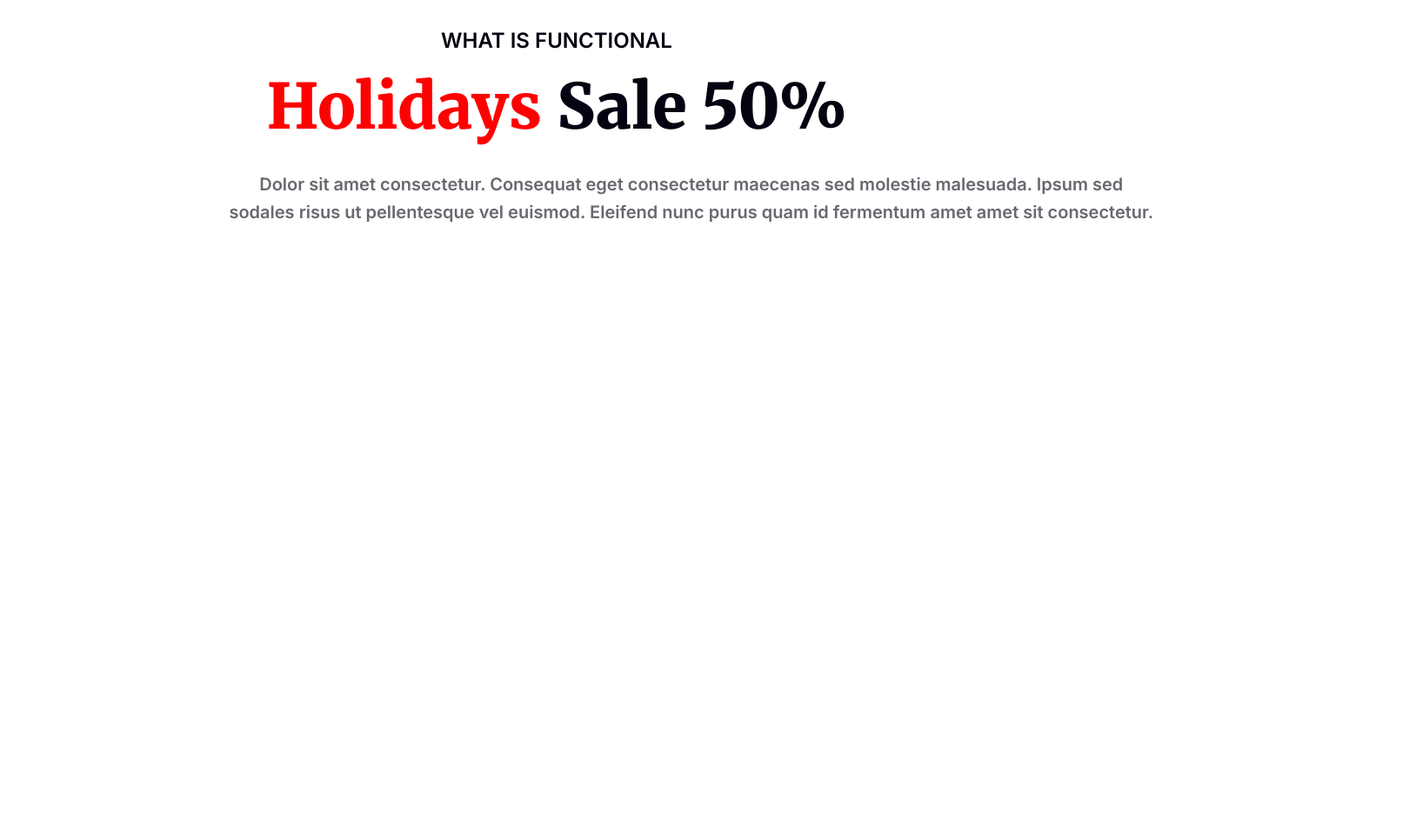
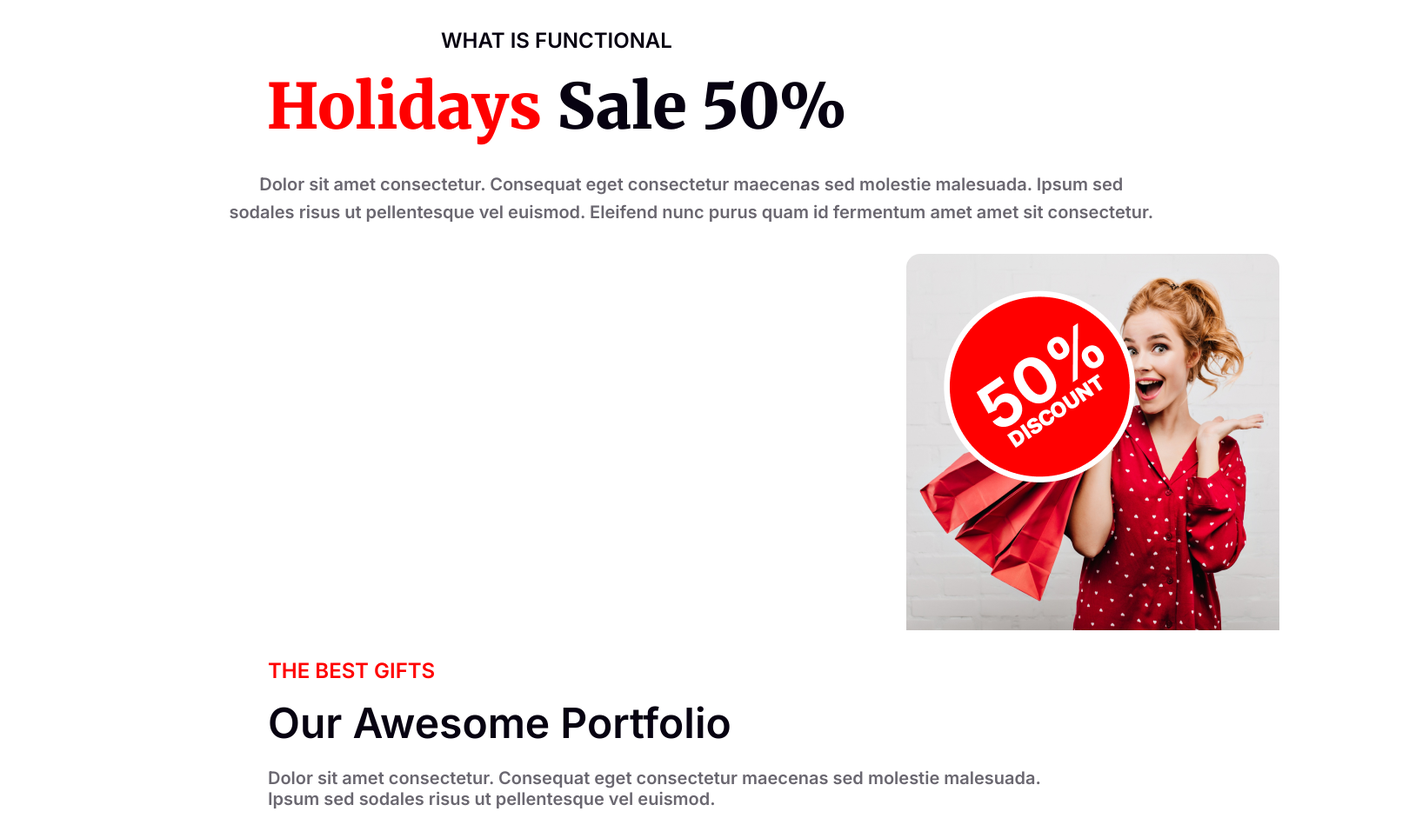
Before and after one commit to shamsuzzamanshams/assingment-1, a plain HTML site: page index.html in a window 1280 px wide. Shown: the part 3796-4760 px from the top of the page at 87% size, 1620 px wide, since content can reach past the window. Before the commit the page ends 4096 px from the top, so only its background shows below. Drawn offline with Linux system fonts and the light colour scheme.

Commit message:
section-7-product-containar

```diff
--- a/index.html
+++ b/index.html
@@ -87,6 +87,26 @@
                 </div>
             </div>
         </section>
+        <section class="section-6">
+            <div class="section-5-img">
+                <img src="image/Group 44.png" alt="">
+            </div>
+        </section>
+        <section class="section-7">
+            <div class="section-7-div">
+                <h4 class="section-7-h4">THE BEST GIFTS</h4>
+                <h3 class="section-7-h3">Our Awesome Portfolio</h3>
+                <p class="section-7-p">Dolor sit amet consectetur. Consequat eget consectetur maecenas sed molestie malesuada. Ipsum sed sodales risus ut pellentesque vel euismod. </p>
+            </div>
+        </section>
+        <section class="section-7-product-containar">
+            <div><img src="image/Rectangle 3.png" alt=""></div>
+            <div><img src="image/Rectangle 4.png" alt=""></div>
+            <div><img src="image/Rectangle 5.png" alt=""></div>
+            <div><img src="image/Rectangle 6.png" alt=""></div>
+            <div><img src="image/Rectangle 7.png" alt=""></div>
+            <div><img src="image/Rectangle 8.png" alt=""></div>
+        </section>
     </main>
 </body>
 </html>
--- a/styles/style.css
+++ b/styles/style.css
@@ -131,7 +131,7 @@ body {
     max-width: 1320px;
     text-align: center;
     padding-top: 100px;
-    background: linear-gradient(180deg, rgba(255, 0, 0, 0.10) 0%, rgba(255, 0, 0, 0.00) 100%);
+    /* background: linear-gradient(180deg, rgba(255, 0, 0, 0.10) 0%, rgba(255, 0, 0, 0.00) 100%); */
 }
 
 .span-p {
@@ -212,9 +212,10 @@ body {
     width: 463px;
     height: 463px;
     border-radius: 50%;
-    border:15px solid #f00;
+    border: 15px solid #f00;
 }
-.section-4-common-div-2-h3{
+
+.section-4-common-div-2-h3 {
     margin-top: 112px;
     /* width: 126px; */
     font-size: 48px;
@@ -222,31 +223,36 @@ body {
     color: #f00;
     margin-bottom: 16px;
 }
-.section-4-common-div-2-p{
+
+.section-4-common-div-2-p {
     margin-top: 0px;
     width: 276px;
-    color:rgba(7, 2, 17, 0.60);
+    color: rgba(7, 2, 17, 0.60);
     font-size: 20px;
     font-weight: 400;
     line-height: 32px;
     margin-bottom: 43px;
 }
-.section-5{
+
+.section-5 {
     text-align: center;
     margin-top: 120px;
     align-items: center;
 }
-.section-5-h4{
+
+.section-5-h4 {
     color: #070211;
     font-size: 24px;
     font-weight: 500;
     margin-bottom: 16px;
     text-transform: uppercase;
 }
-span{
+
+span {
     color: #f00;
 }
-.section-5-h3{
+
+.section-5-h3 {
     margin-top: 0px;
     color: #070211;
     font-size: 72px;
@@ -254,7 +260,8 @@ span{
     font-family: Merriweather;
     margin-bottom: 28px;
 }
-.section-5-div{
+
+.section-5-div {
     height: 96px;
     width: 1068px;
     color: rgba(7, 2, 17, 0.60);
@@ -264,3 +271,47 @@ span{
     line-height: 32px;
     margin-left: 20%;
 }
+.section-6{
+    background: url('../image/Rectangle\ 1.png');
+    background-repeat: no-repeat;
+    position: relative;
+    background-size: cover;
+    width: 429px;
+    height: 433px;
+    margin-left: 1034px;
+}
+.section-5-img{
+    position: absolute;
+    margin-right: 8000px;
+}
+.section-7-div{
+    margin-left: 140px;
+    padding-left: 160px;
+}
+.section-7-h4{
+    color: #f00;
+    font-size: 24px;
+    font-weight: 500;
+    margin-bottom: 16px;
+}
+.section-7-h3{
+    margin-top: 0;
+    color: #070211;
+    font-size: 48px;
+    font-weight: 900;
+    margin-bottom: 22px;
+}
+.section-7-p{
+    margin-top: 0;
+    color: rgba(7, 2, 17, 0.60);
+    font-size: 20px;
+    font-weight: 400;
+    width: 896px;
+}
+.section-7-product-containar{
+    margin-top: 48px;
+    padding: 0px 300px 0px 300px;
+    display: grid;
+    grid-template-columns: repeat(3,1fr);
+    gap: 20px;
+}
```
